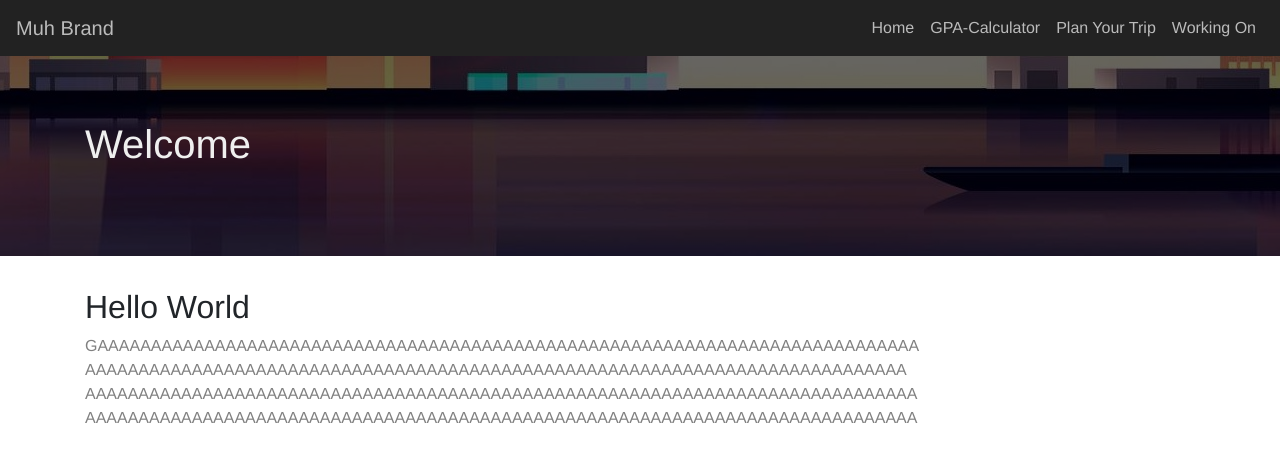
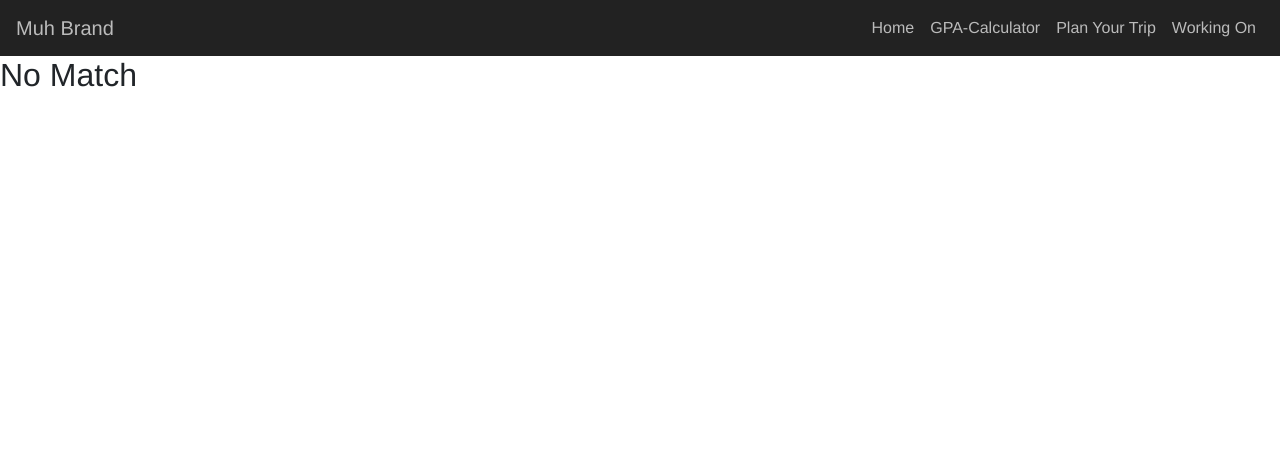
Before and after one commit to papaJCL/React, a React app: page /#/GPA in a window 1280 px wide. Before the commit this address led to /. Shown: the top 462 px of the page. Built offline with nearby package versions, Linux system fonts and the light colour scheme.

Commit message:
Changed routes to work with github pages

```diff
--- a/src/App.js
+++ b/src/App.js
@@ -34,7 +34,7 @@ class App extends Component {
         <Router>
           <NavigationBar />
             <Switch>
-              <Route exact path="/" component={Home} />
+              <Route exact path="/React" component={Home} />
               <Route path="/GPA"
                 render={() => (<GPA
                   finalGpaAnswer={this.state.finalGpaAnswer}
--- a/src/components/NavigationBar.js
+++ b/src/components/NavigationBar.js
@@ -21,7 +21,7 @@ const Styles = styled.div`
 export const NavigationBar = () => (
   <Styles>
   <Navbar expand="lg" bg="text-secondary">
-    <Navbar.Brand href="/">Muh Brand</Navbar.Brand>
+    <Navbar.Brand href="/React">Muh Brand</Navbar.Brand>
     <Navbar.Toggle />
     <Navbar.Collapse >
       <Nav  bg="text-secondary" className="ml-auto">
```
